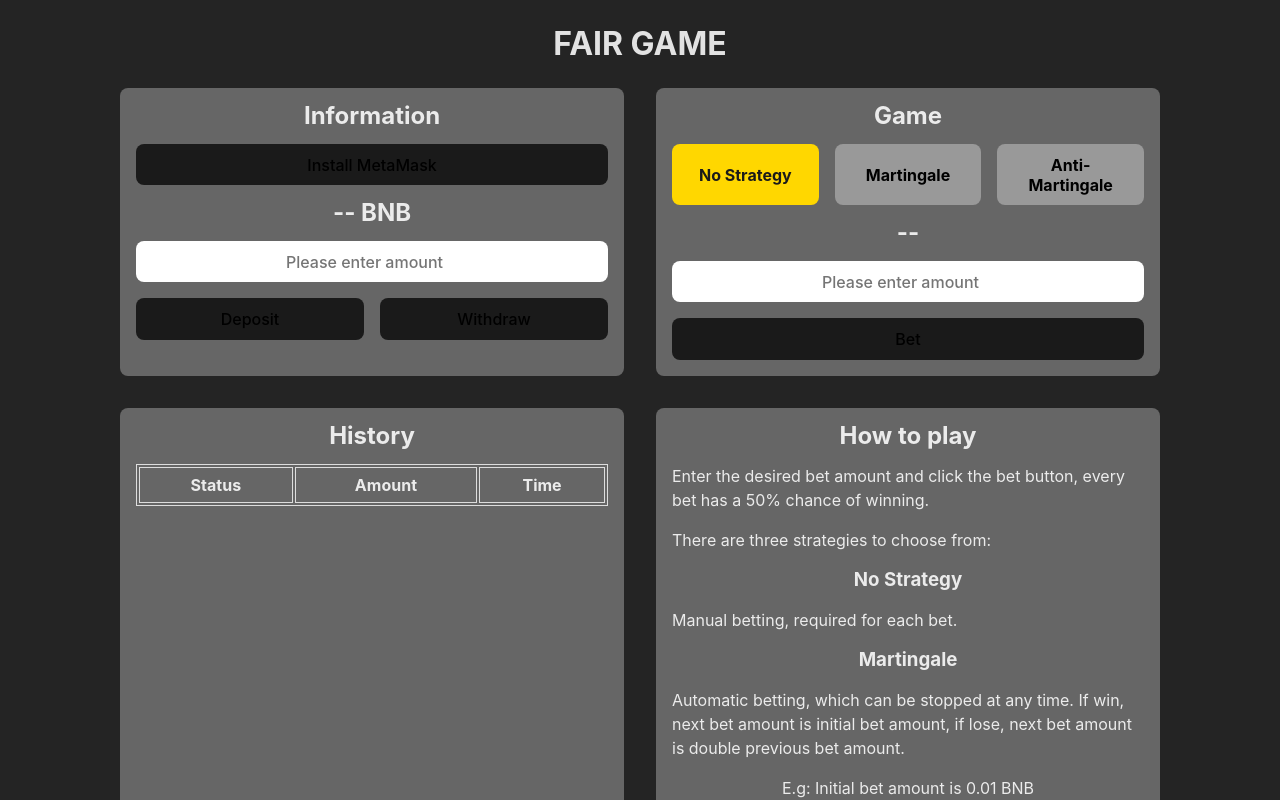
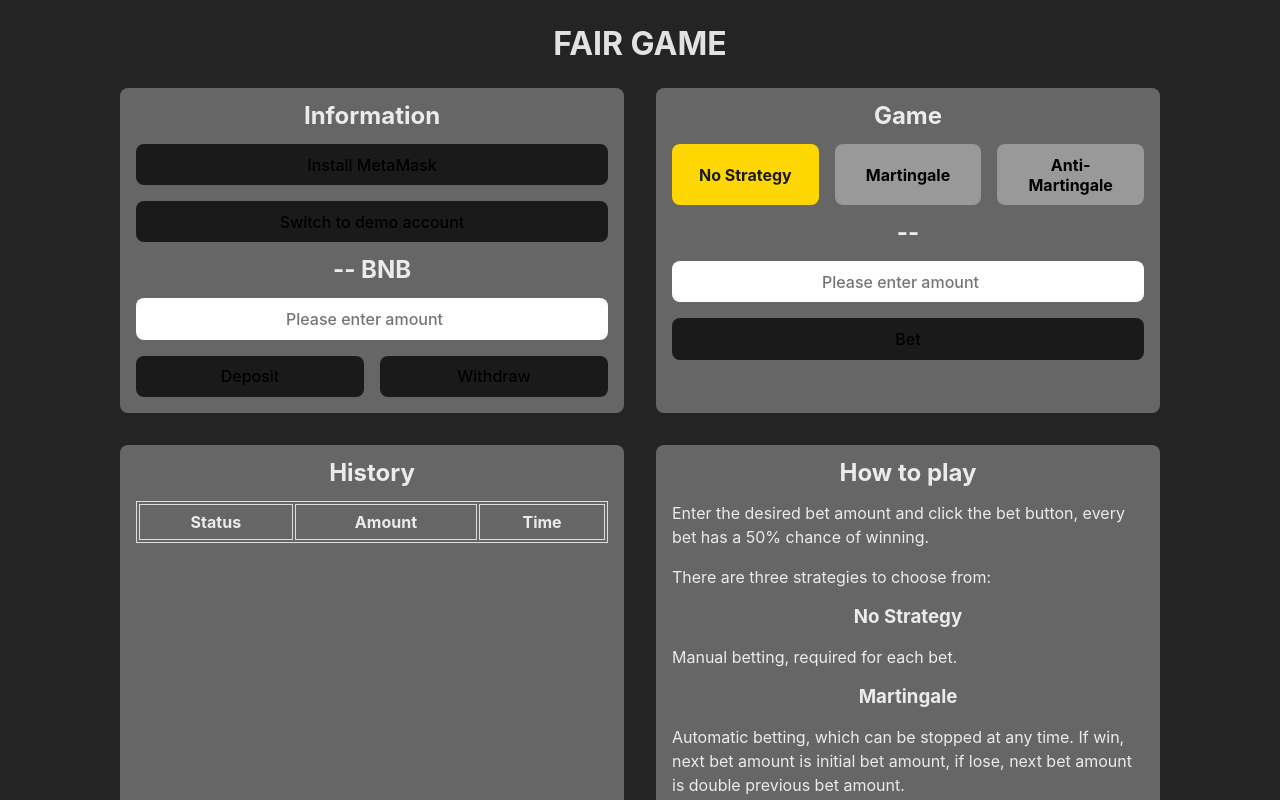
Before and after one commit to throuz/fair-game, a React (Vite) app: page / in a window 1280 px wide. Shown: the top 800 px of the page. Built offline with nearby package versions, Linux system fonts and the light colour scheme.

Commit message:
switch account feature

```diff
--- a/src/components/ConnectButton.jsx
+++ b/src/components/ConnectButton.jsx
@@ -33,12 +33,14 @@ const ConnectButton = () => {
     connected: () => {
       window.open(`https://bscscan.com/address/${address}`, "_blank").focus();
     },
+    demo: () => {},
   };
 
   const connectBtnTextMap = {
     metaMaskRequired: "Install MetaMask",
     notConnected: "Connect MetaMask",
     connected: address,
+    demo: "Demo Account",
   };
 
   return (
--- a/src/components/Information.jsx
+++ b/src/components/Information.jsx
@@ -14,6 +14,35 @@ const Information = () => {
   const fairGameContract = useFairGameContract();
   const [amount, setAmount] = useState("");
   const [isAmountValid, setIsAmountValid] = useState(true);
+
+  const onSwitchAccountClick = async () => {
+    if (status === "demo") {
+      try {
+        const { ethereum } = window;
+        if (ethereum && ethereum.isMetaMask) {
+          setStore({ ...store, status: "notConnected" });
+          const accounts = await ethereum.request({ method: "eth_accounts" });
+          if (accounts[0]) {
+            const userBalance = await fairGameContract.users(accounts[0]);
+            setStore({
+              ...store,
+              status: "connected",
+              address: accounts[0],
+              balance: formatEther(userBalance),
+            });
+          }
+        }
+      } catch (error) {
+        console.log(error);
+      }
+    } else {
+      setStore({
+        ...store,
+        status: "demo",
+        balance: 10000,
+      });
+    }
+  };
 
   const onAmountInputChange = (e) => {
     const newAmount = e.target.value;
@@ -91,6 +120,9 @@ const Information = () => {
     <div className="card">
       <h2>Information</h2>
       <ConnectButton />
+      <button onClick={onSwitchAccountClick}>
+        Switch to {status === "demo" ? "real" : "demo"} account
+      </button>
       <Balance />
       <AmountInput
         amount={amount}
```
